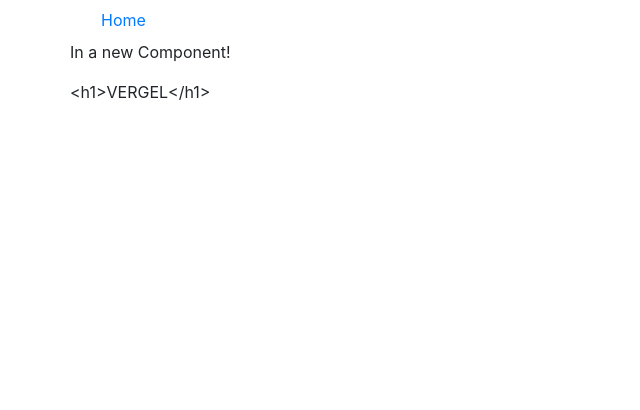
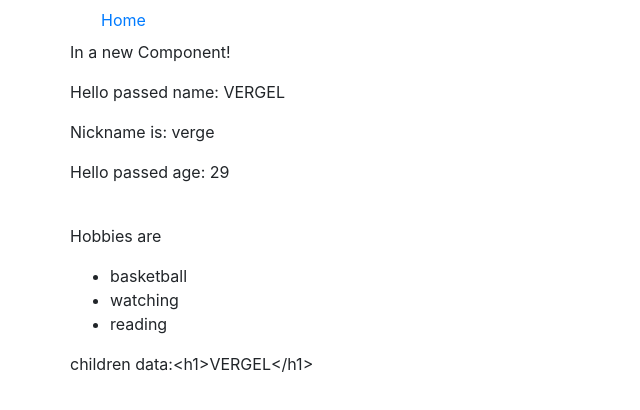
Before and after one commit to helios1989/react-essential, a React (Create React App) app: page / in a window 1280 px wide. Shown: the top 410 px of the page, without its empty margins (0-640 px from the left). Built offline with nearby package versions, Linux system fonts and the light colour scheme.

Commit message:
passingdata

```diff
--- a/package.json
+++ b/package.json
@@ -4,6 +4,7 @@
   "private": true,
   "dependencies": {
     "bootstrap": "^4.3.1",
+    "prop-types": "^15.7.2",
     "react": "^16.8.4",
     "react-dom": "^16.8.4",
     "react-scripts": "2.1.8"
--- a/src/app/Index.js
+++ b/src/app/Index.js
@@ -6,6 +6,11 @@ class AppIndex extends Component {
     render() {
         let content = "";
         const name = "VERGEL";
+        const age = 29;
+        const user = {
+            hobbies: ['basketball', 'watching', 'reading'],
+            nickName: 'verge'
+        };
         if (true) {
             content = `<h1>${name}</h1>`;
         }
@@ -18,8 +23,11 @@ class AppIndex extends Component {
             </div>
             <div className="row">
                 <div className="col-xs-10 col-xs-offset-1">
-                    <Home/>
+                    <Home name={name} age={age} user={user}>
+
                     {content}
+                    </Home>
+                    {/* <Home/> */}
                 </div>
             </div>
         </div>
--- a/src/app/component/Home.js
+++ b/src/app/component/Home.js
@@ -1,11 +1,34 @@
 import React, { Component } from 'react';
-
+import PropTypes from 'prop-types';
 export default class Home extends Component {
     render() {
+        // console.log(this.props);
+        // console.log(this.props.user.nickName);
+        let content = '';
+        if (this.props) {
+            content = <div>
+                <p>In a new Component!</p>
+                <p>Hello passed name: {this.props.name}</p>
+                <p>Nickname is: {this.props ? this.props.user.nickName : ''}</p>
+                <p>Hello passed age: {this.props.age}</p>
+                <br></br>
+                <p>Hobbies are</p>
+                <ul>
+                    {this.props.user.hobbies.map((h,i) => <li key={i}>{h}</li>)}
+                </ul>
+                <p>children data:
+                    {this.props.children}
+                </p>
+            </div>
+        }
         return (
-            <div>
-                <p>In a new Component!</p>
-            </div>
+            <div>{content ? content :'hello'}</div>
         );
     }
 }
+
+Home.propTypes = {
+    name: PropTypes.string,
+    age: PropTypes.number,
+    user: PropTypes.object
+}
```
Also changed, not shown: 1 other file (tests, documents, lock files or other folders).
